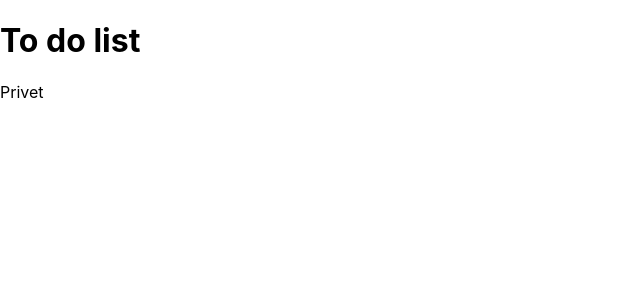
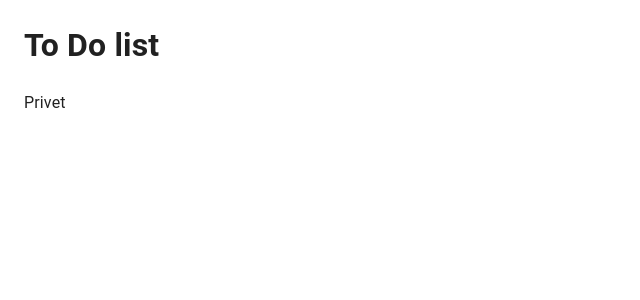
Before and after one commit to Otkazano/to-do-list, a React (Vite) app: page / in a window 1280 px wide. Shown: the top 300 px of the page, without its empty margins (0-640 px from the left). Built offline with nearby package versions, Linux system fonts and the light colour scheme.

Commit message:
try to setup fsd

```diff
--- a/package.json
+++ b/package.json
@@ -40,6 +40,7 @@
     "eslint-plugin-react-refresh": "^0.4.6",
     "husky": "^9.0.11",
     "prettier": "^3.2.5",
+    "sass": "^1.75.0",
     "typescript": "^5.2.2",
     "vite": "^5.2.0"
   }
--- a/src/app/App.tsx
+++ b/src/app/App.tsx
@@ -1,10 +1,14 @@
+import { Container, CssBaseline } from '@mui/material';
 import React from 'react';
 
 const App: React.FC = () => {
   return (
     <>
-      <h1>To do list</h1>
-      <p>Privet</p>
+      <CssBaseline />
+      <Container maxWidth="xl">
+        <h1>To Do list</h1>
+        <p>Privet</p>
+      </Container>
     </>
   );
 };
--- a/src/main.tsx
+++ b/src/main.tsx
@@ -1,7 +1,7 @@
 import React from 'react';
 import ReactDOM from 'react-dom/client';
 import App from './app/App.tsx';
-import './styles/global.css';
+import './global.scss';
 
 ReactDOM.createRoot(document.getElementById('root')!).render(
   <React.StrictMode>
```
Also changed, not shown: src/features/NewTaskInput.tsx (added), src/features/TaskItem.tsx (added), src/global.scss (renamed from src/styles/global.css), src/shared/api/api.ts (added), src/shared/ui/DeleteButton.tsx (added), src/shared/ui/InputButton.tsx (added), src/widgets/ToDoList.tsx (added), 2 other files (tests, documents, lock files or other folders).
